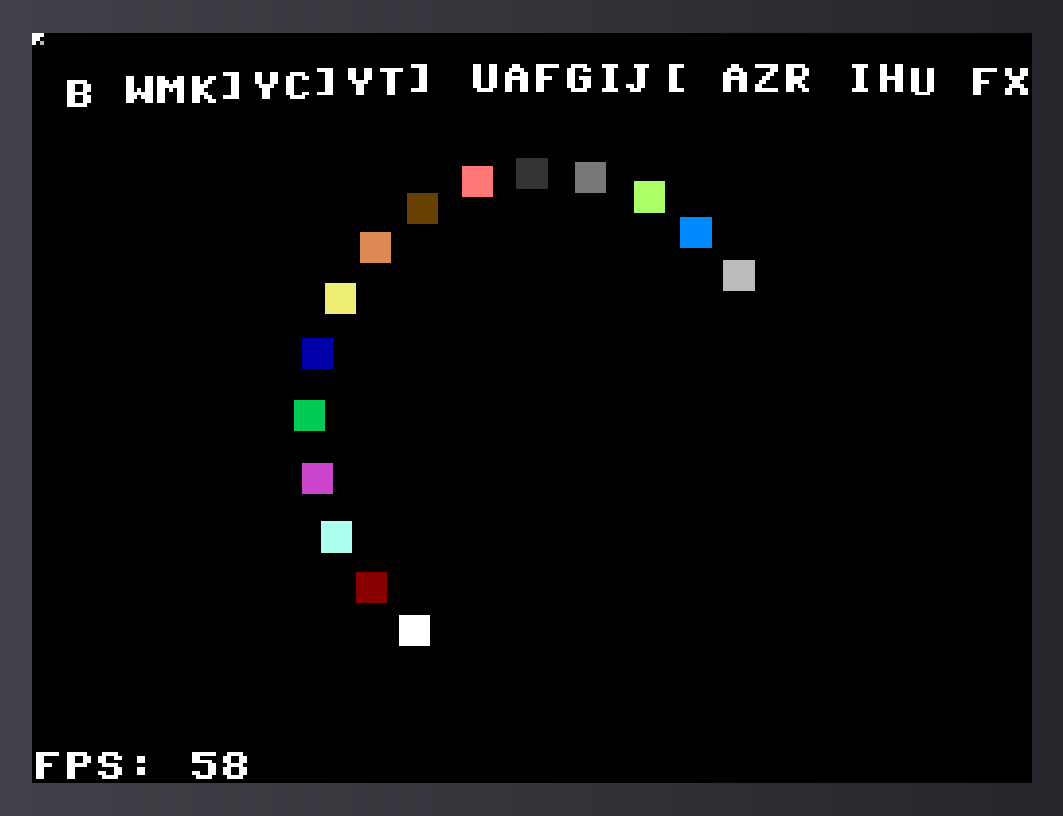
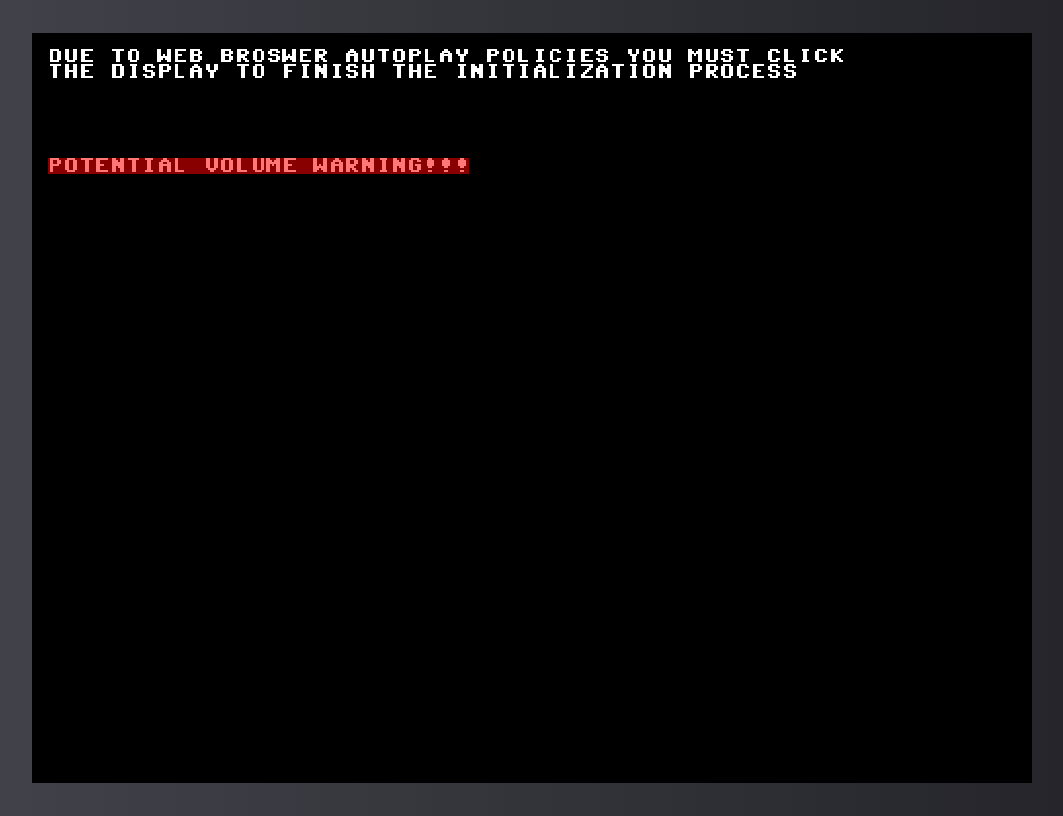
Before and after one commit to scrapSavage/jsVirtualOS, a plain HTML site: page index.html in a window 1280 px wide. Shown: the whole page, without its empty margins (108-1171 px from the left). Drawn offline with Linux system fonts and the light colour scheme.

Commit message:
:ear:
started implementing the web audio api

```diff
--- /dev/null
+++ b/api/audio.js
@@ -0,0 +1,26 @@
+let audio_context
+
+
+
+let a = false
+
+function init_audio() {
+    canvas.addEventListener("click", () => { if (a==false) { foo() }});
+}
+
+function foo() {
+    a = true
+    audio_context = new AudioContext()
+
+    let osc = audio_context.createOscillator();
+    let gain = audio_context.createGain();
+    osc.type = "triangle"
+    gain.gain.value = 0.02
+    osc.frequency.value = 50;
+    osc.connect(audio_context.destination)
+    osc.connect(gain)
+    gain.connect(audio_context.destination)
+    osc.start(0)
+
+    init()
+}
--- a/api/graphics.js
+++ b/api/graphics.js
@@ -1,7 +1,8 @@
 let canvas
 let context
-let x_resolution=256
-let y_resolution=192
+let image
+let x_resolution=512
+let y_resolution=384
 let clip_rect={x:0,y:0,w:x_resolution,h:y_resolution}
 const font =
 "0000000000000000"+ // <space>
@@ -121,7 +122,7 @@ function printString(string,x,y,col,bg) {
 	}
 }
 
-function render_screen(image, canvas, context) {
+function render_screen() {
 	let image_data = context.getImageData(0,0,x_resolution,y_resolution)
 	let data = image_data.data
 	for (let x=0; x<screen.length;  ++x) {
@@ -135,6 +136,7 @@ function render_screen(image, canvas, context) {
 		}
   	}
   	context.putImageData(image_data, 0, 0)
+    context.drawImage(image, canvas.width, canvas.height)
 }
 
 function clip(x,y,w,h) {
@@ -164,7 +166,11 @@ for (let x=0; x<x_resolution;  ++x) {
     }
     screen[x]=column
 }
-init()
+printString("Due to web broswer autoplay policies you must click".toUpperCase(),8,8,1,0)
+printString("the display to finish the initialization process".toUpperCase(),8,16,1,0)
+printString("potential volume warning!!!".toUpperCase(),8,64,10,2)
+render_screen()
+init_audio()
 }
 
 function get_canvas_data() {
--- a/index.html
+++ b/index.html
@@ -3,6 +3,7 @@
 		<title>jsVirtualOS</title>
 		<link rel="stylesheet" href="style.css">
 		<script src="api/graphics.js"></script>
+		<script src="api/audio.js"></script>
 		<script src="main.js"></script>
 	</head>
 	<body>
--- a/main.js
+++ b/main.js
@@ -3,11 +3,6 @@ let mouse = {x:0,y:0}
 const _time = Date.now()
 let last_time=new Date()
 function init() {
-	let canvas_data = get_canvas_data()
-	// const canvas = canvas_data.canvas
-	// const context = canvas_data.context
-	// const x_resolution = canvas_data.x_resolution
-	// const y_resolution = canvas_data.y_resolution
   canvas.addEventListener("mousemove",(e) => {
 	let rect = canvas.getBoundingClientRect()
 	mouse.x = (e.clientX-rect.left)/canvas.offsetWidth*x_resolution
@@ -35,7 +30,7 @@ for (let i=0;i<palette.length;++i) {
 	let y = y_resolution/2-Math.cos(i/palette.length*4+time/512)*64
 	rectfill(x,y,x+8,y+8,i)
 }
-printString("FPS: "+~~fps,0,y_resolution-8,1, 0)
+printString("FPS: "+Math.floor(fps),0,y_resolution-8,1, 0)
 
 	pset(mouse.x,mouse.y,1)
 	pset(mouse.x+1,mouse.y,1)
@@ -45,12 +40,11 @@ printString("FPS: "+~~fps,0,y_resolution-8,1, 0)
 	pset(mouse.x+1,mouse.y+1,1)
 	pset(mouse.x+2,mouse.y+2,15)
 
-for (let i=0;i<32;++i) {
+for (let i=0;i<x_resolution/8;++i) {
 printChar(String.fromCharCode(64+Math.random()*32),i*8,Math.sin((time+i*32)/512)*8+16,1, 0)
 }
 last_time = this_time;
-render_screen(image,canvas,context)
-context.drawImage(image, canvas.width, canvas.height)
+render_screen()
 requestAnimationFrame(draw)
 }
 
```
